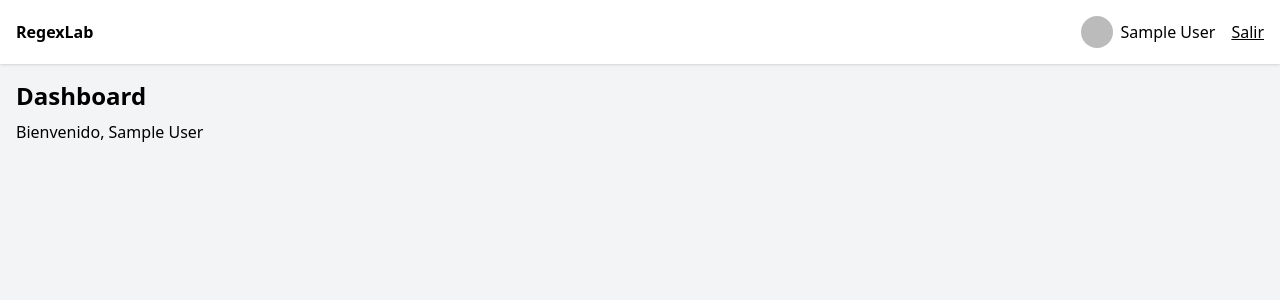
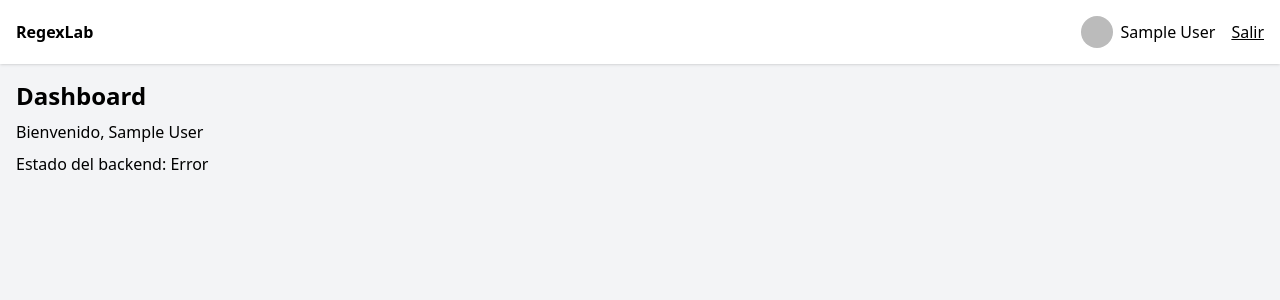
Before and after one commit to ThaWolf/RegexLab, a Next.js app in the folder frontend/: page /dashboard in a window 1280 px wide. Shown: the top 300 px of the page. Built offline with nearby package versions, Linux system fonts and the light colour scheme; no server answers; sample sign-in values are in the browser's storage.

Commit message:
feat(frontend): show backend health

```diff
--- a/frontend/app/dashboard/page.tsx
+++ b/frontend/app/dashboard/page.tsx
@@ -7,10 +7,20 @@ export default async function DashboardPage() {
     redirect('/api/auth/signin')
   }
 
+  const apiBase = process.env.NEXT_PUBLIC_API_URL || '/api'
+  let health = 'Unknown'
+  try {
+    const res = await fetch(`${apiBase}/health`)
+    health = await res.text()
+  } catch (e) {
+    health = 'Error'
+  }
+
   return (
     <main className="p-4">
       <h1 className="text-2xl font-bold">Dashboard</h1>
       <p className="mt-2">Bienvenido, {session.user?.name}</p>
+      <p className="mt-2">Estado del backend: {health}</p>
     </main>
   )
 }
```
